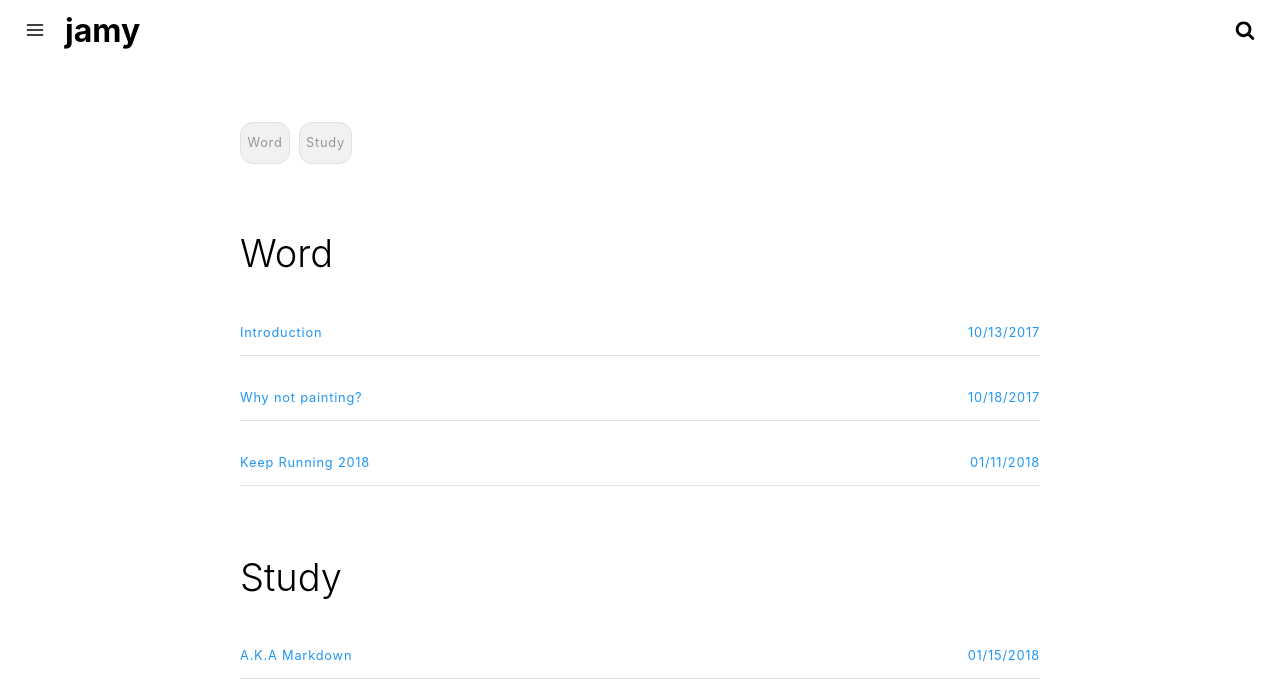
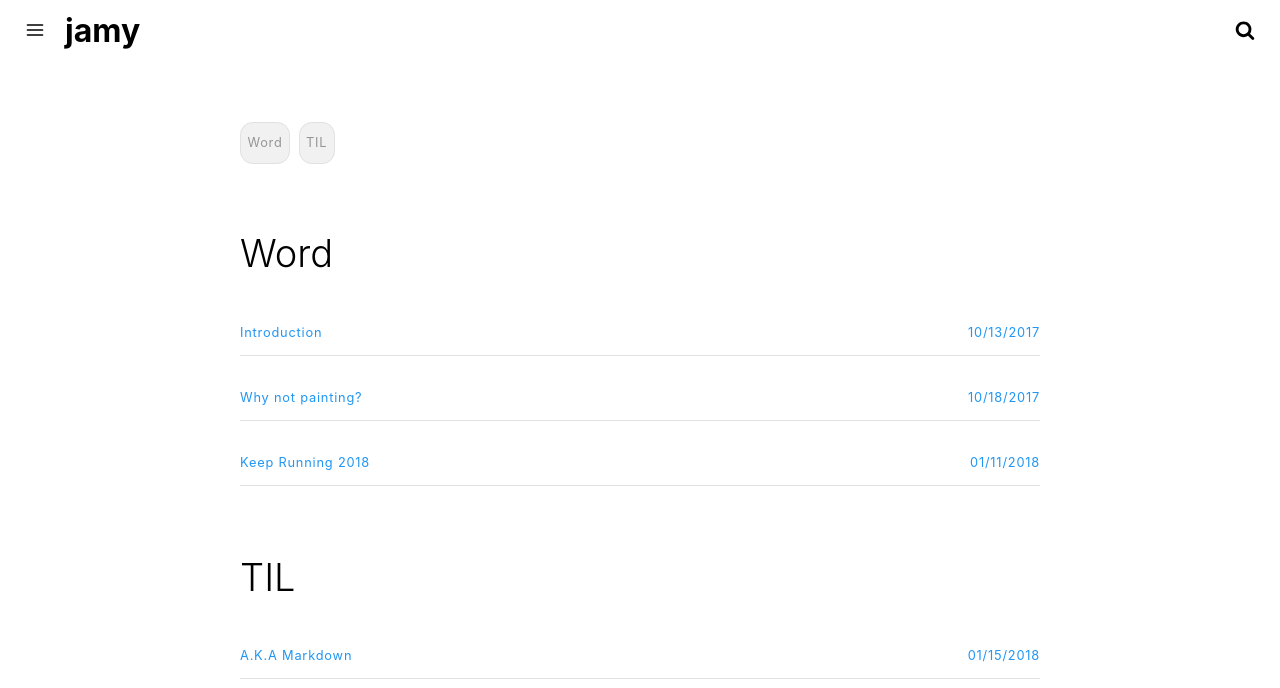
Before and after one commit to crazyjamy/crazyjamy.github.io, a Jekyll site: the page built from tags.html, in a window 1280 px wide and 1129 px high. Shown: the top 688 px of the window. Built offline with Jekyll 4.4.1, drawn with Linux system fonts in a browser that asks for light colours.

Commit message:
Update 2018-01-15-markdown.md

```diff
--- a/_posts/2018-01-15-markdown.md
+++ b/_posts/2018-01-15-markdown.md
@@ -4,9 +4,9 @@
 date: 2018-01-15 19:00:00
 image: 'https://user-images.githubusercontent.com/29529125/34928119-c27999f2-f9fe-11e7-8294-b0dedb0e29e2.jpg'
 description: 마크다운에 관하여
-category: 'Study'
+category: 'Today I Learned'
 tags:
-- Study
+- TIL
 twitter_text: 마크다운에 관하여
 introduction: 마크다운에 관하여
 ---
```
